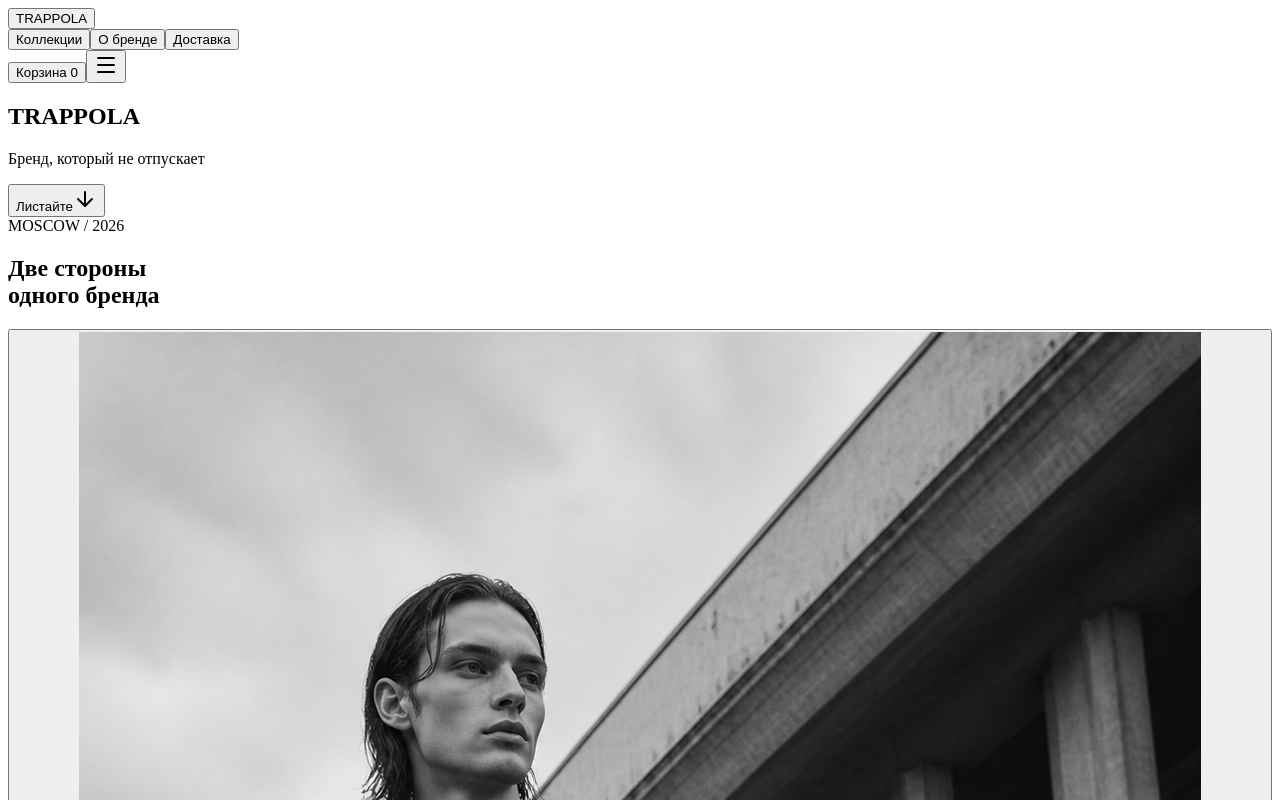
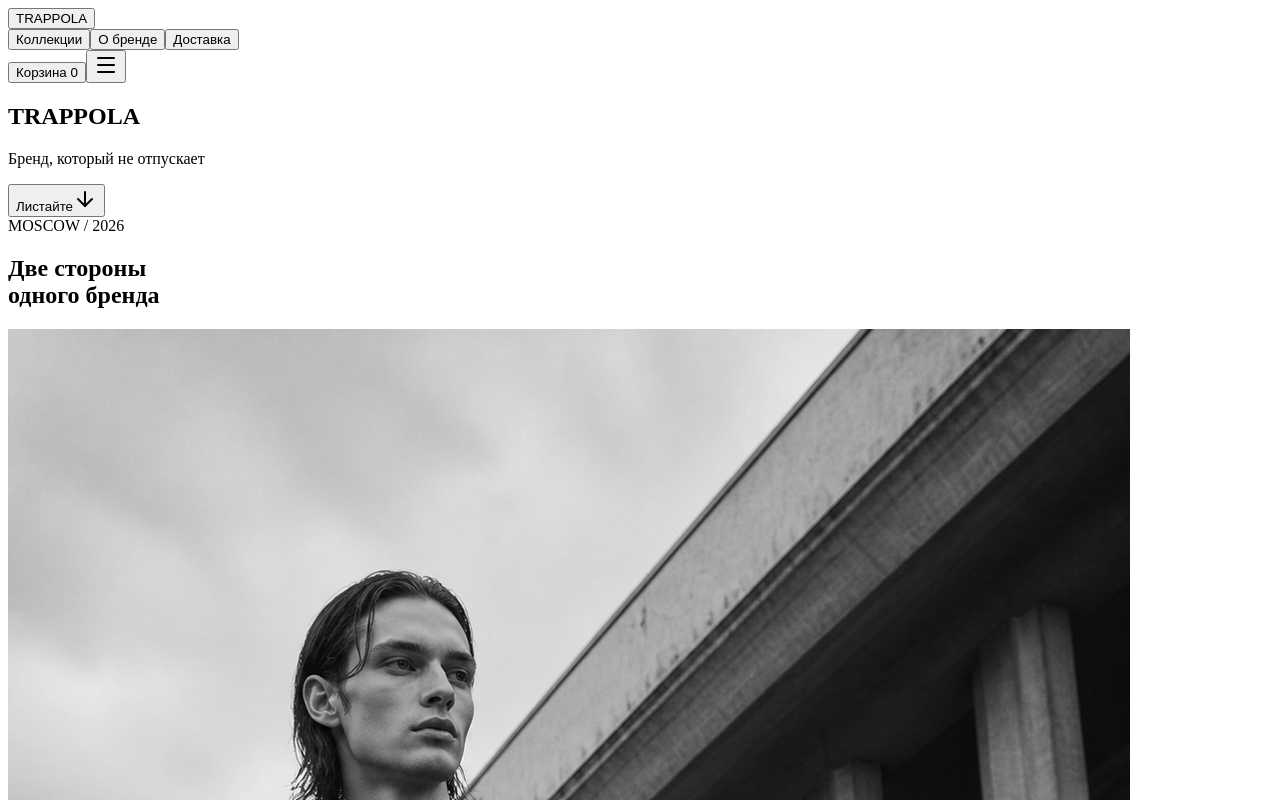
Before and after one commit to tonblognet/TRAPPOLA, a React (Vite) app: page / in a window 1280 px wide. Shown: the top 800 px of the page. Built offline with nearby package versions, Linux system fonts and the light colour scheme; the HTML template or start-up script is replaced by a standard one.

Commit message:
Switch collection color preview to hover

```diff
--- a/src/App.tsx
+++ b/src/App.tsx
@@ -56,25 +56,15 @@ function Hero({ onExplore }: { onExplore: () => void }) {
 }
 
 function Collections({ onCatalog }: { onCatalog: () => void }) {
-  const [streetColor, setStreetColor] = useState(false)
-
   return (
     <section className="collections" id="collections">
       <h2>Две стороны<br />одного бренда</h2>
       <div className="collection-split">
-        <div className={`collection-panel collection-panel--street${streetColor ? ' is-color' : ''}`}>
-          <button
-            type="button"
-            className="collection-image-toggle"
-            aria-label={streetColor ? 'Показать чёрно-белую фотографию коллекции TRAPPOLA' : 'Показать цветную фотографию коллекции TRAPPOLA'}
-            aria-pressed={streetColor}
-            onClick={() => setStreetColor((current) => !current)}
-          >
-            <span className="collection-image-stack">
-              <img className="collection-image collection-image--mono" src={assetUrl('collection-street.png')} alt="Модель в одежде TRAPPOLA среди московской архитектуры" />
-              <img className="collection-image collection-image--color" src={assetUrl('collection-street-color.png')} alt="" aria-hidden="true" />
-            </span>
-          </button>
+        <div className="collection-panel collection-panel--street">
+          <div className="collection-image-stack">
+            <img className="collection-image collection-image--mono" src={assetUrl('collection-street.png')} alt="Модель в одежде TRAPPOLA среди московской архитектуры" />
+            <img className="collection-image collection-image--color" src={assetUrl('collection-street-color.png')} alt="" aria-hidden="true" />
+          </div>
           <button type="button" className="collection-meta" onClick={onCatalog}><strong>TRAPPOLA</strong><small>Casual / Street</small><ArrowRight /></button>
         </div>
         <div className="collection-panel collection-panel--atelier">
--- a/src/styles.css
+++ b/src/styles.css
@@ -35,15 +35,14 @@ a { color:inherit; text-decoration:none; }
 .collections>h2 { margin:0 3.5vw 4vw; font-family:Oswald,sans-serif; font-weight:500; font-size:clamp(70px,10vw,158px); line-height:.88; letter-spacing:-.035em; text-transform:uppercase; }
 .collection-split { display:grid; grid-template-columns:1fr 1fr; border-top:1px solid #111; }
 .collection-panel { display:block; padding:0; text-align:left; min-width:0; border-right:1px solid #222; overflow:hidden; }
-.collection-image-toggle { display:block; width:100%; padding:0; overflow:hidden; }
 .collection-image-stack { position:relative; display:block; width:100%; aspect-ratio:1.12/1; overflow:hidden; }
 .collection-image-stack img { position:absolute; inset:0; width:100%; height:100%; object-fit:cover; display:block; transition:opacity .55s ease,transform .7s cubic-bezier(.2,.7,.2,1); }
 .collection-image--color { opacity:0; }
-.collection-panel--street.is-color .collection-image--mono { opacity:0; }
-.collection-panel--street.is-color .collection-image--color { opacity:1; }
-.collection-image-toggle:hover img,.collection-image-toggle:focus-visible img { transform:scale(1.025); }
+.collection-image-stack:hover .collection-image--mono { opacity:0; }
+.collection-image-stack:hover .collection-image--color { opacity:1; }
+.collection-image-stack:hover img { transform:scale(1.025); }
 .collection-panel--atelier>img { width:100%; aspect-ratio:1.12/1; object-fit:cover; filter:grayscale(1); display:block; transition:transform .7s cubic-bezier(.2,.7,.2,1),filter .4s; }
-.collection-panel--atelier:hover>img { transform:scale(1.025); filter:grayscale(.25); }
+.collection-panel--atelier:hover>img { transform:scale(1.025); filter:grayscale(0); }
 .collection-meta { position:relative; width:100%; display:grid; grid-template-columns:1fr auto; align-items:end; min-height:130px; padding:26px 3.5vw 30px; text-align:left; background:var(--bone); color:#050505; border-top:1px solid #222; }
 .collection-meta strong { font-family:Oswald,sans-serif; font-weight:500; font-size:clamp(31px,3vw,54px); text-transform:uppercase; }
 .collection-meta small { grid-column:1; text-transform:uppercase; letter-spacing:.06em; font-size:12px; }
```
